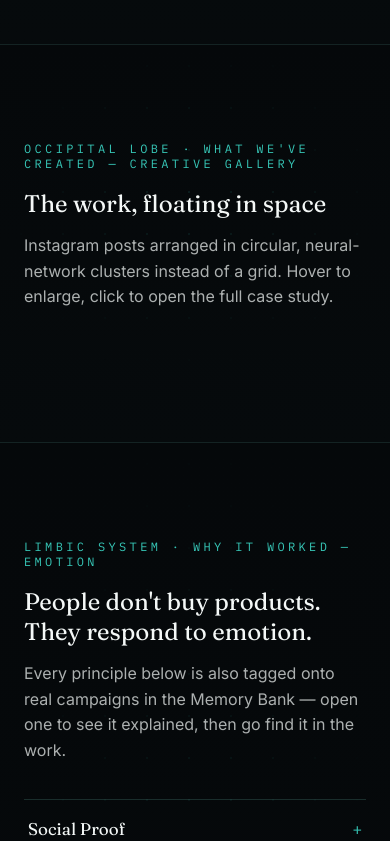
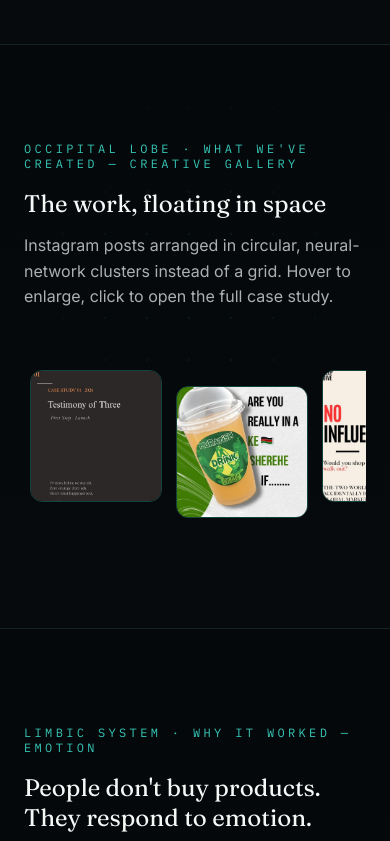
Before and after one commit to hellomindfluencebyw-glitch/mindfluencebyw, a Next.js app: page / in a window 390 px wide. Shown: the part 3962-4803 px from the top of the page. Built offline with nearby package versions, Linux system fonts and the light colour scheme.

Commit message:
Improve mobile creative gallery

```diff
--- a/components/sections/OccipitalLobe.tsx
+++ b/components/sections/OccipitalLobe.tsx
@@ -10,6 +10,9 @@ import { playSound } from "@/lib/sound";
 
 // Golden-angle phyllotaxis scatter — an organic, non-grid distribution that
 // looks intentional at any item count, not just the ones we happen to have.
+// Used for the desktop radial cluster only; on narrow portrait viewports
+// this same math would pack items too tightly to tell apart, so mobile
+// gets its own composition below instead of a scaled-down version of this.
 function clusterPosition(i: number, total: number) {
   const goldenAngle = 137.508 * (Math.PI / 180);
   const angle = i * goldenAngle;
@@ -42,6 +45,8 @@ export default function OccipitalLobe() {
       description="Instagram posts arranged in circular, neural-network clusters instead of a grid. Hover to enlarge, click to open the full case study."
     >
       {hasItems ? (
+        <>
+          {/* Desktop: organic radial cluster. Hidden below 768px via CSS. */}
           <div className="gallery-cluster">
             {GALLERY_ITEMS.map((item, i) => {
               const pos = clusterPosition(i, GALLERY_ITEMS.length);
@@ -63,6 +68,24 @@ export default function OccipitalLobe() {
               );
             })}
           </div>
+
+          {/* Mobile: a swipeable filmstrip with staggered vertical offsets —
+              same organic, non-grid feeling, reliable on narrow portrait
+              screens where the radial math would pack items too tightly.
+              Hidden at 768px and above via CSS. */}
+          <div className="gallery-filmstrip">
+            {GALLERY_ITEMS.map((item, i) => (
+              <button
+                key={item.id}
+                className={`gallery-filmstrip-item${i % 2 === 1 ? " is-offset" : ""}`}
+                onClick={(e) => handleOpen(item, e.currentTarget)}
+                aria-label={item.caption ?? "Open piece"}
+              >
+                <img src={assetPath(item.src)} alt={item.caption ?? ""} />
+              </button>
+            ))}
+          </div>
+        </>
       ) : (
         <div className="gallery-placeholder">
           Gallery structure is ready. Real posts will appear here once added.
```
Lines whose indentation alone changed are shown as unchanged.
